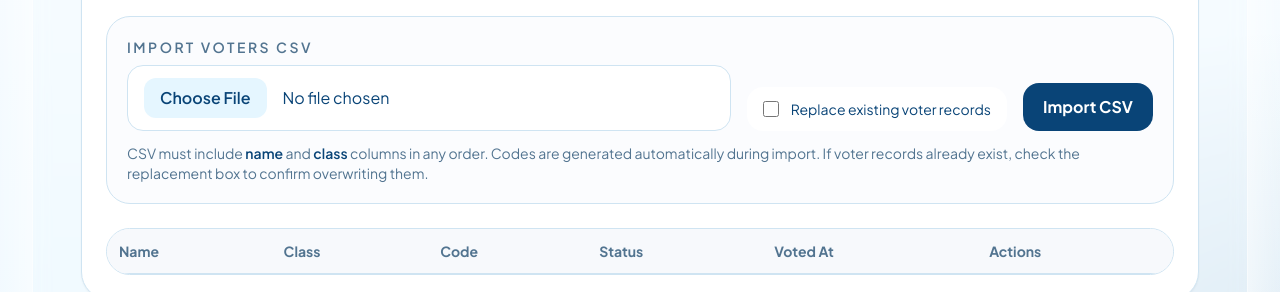
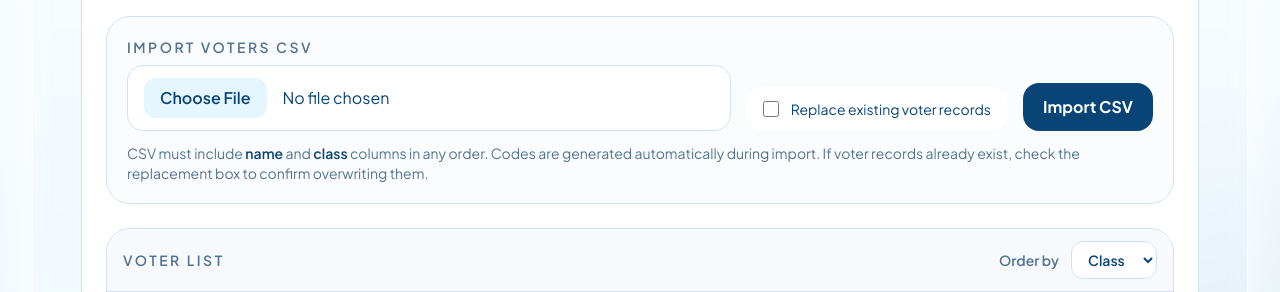
Before and after one commit to eigen-spaced/voting-booth, a FastAPI app: template app/templates/admin_dashboard.html in a window 1280 px wide. Shown: the part 606-898 px from the top of the page. Run offline with FastAPI, Linux system fonts and the light colour scheme; the template is opened without the code that fills it, so the values that code supplies are empty; some libraries are stand-ins or nearby versions.

Commit message:
feat: add ability to sort for name and class in admin page

```diff
--- a/app/main.py
+++ b/app/main.py
@@ -95,21 +95,23 @@ def admin_login_context(request: Request, error: str | None = None) -> dict:
     return {"request": request, "error": error, "disable_cache": True}
 
 
-def admin_dashboard_context(request: Request, db: Session) -> dict:
+def admin_dashboard_context(request: Request, db: Session, sort_by: str) -> dict:
     notice, notice_level = pop_admin_notice(request)
+    normalized_sort = sort_by if sort_by in {"name", "class"} else "class"
     return {
         "request": request,
         "admin_username": current_admin(request),
         "csrf_token": get_admin_csrf_token(request),
         "notice": notice,
         "notice_level": notice_level,
-        "voters": get_voters(db),
+        "voters": get_voters(db, normalized_sort),
         "candidate_categories": CANDIDATE_CATEGORIES,
         "candidates_by_category": get_candidates_by_category(db),
         "results_by_category": get_results_by_category(db),
         "export_url": f"/admin/export?key={ADMIN_SECRET_KEY}",
         "voter_export_url": f"/admin/voters/export?key={ADMIN_SECRET_KEY}",
         "code_digits": VOTER_CODE_DIGITS,
+        "voter_sort": normalized_sort,
         "disable_cache": True,
     }
 
@@ -324,10 +326,10 @@ def admin_login(
 
 
 @app.get("/admin", response_class=HTMLResponse)
-def admin_dashboard(request: Request, db: Session = Depends(get_db)):
+def admin_dashboard(request: Request, sort: str = Query("class"), db: Session = Depends(get_db)):
     if not ensure_admin_session(request):
         return apply_no_store(RedirectResponse("/admin/login", status_code=status.HTTP_303_SEE_OTHER))
-    return apply_no_store(templates.TemplateResponse("admin_dashboard.html", admin_dashboard_context(request, db)))
+    return apply_no_store(templates.TemplateResponse("admin_dashboard.html", admin_dashboard_context(request, db, sort)))
 
 
 @app.get("/admin/export")
--- a/app/templates/admin_dashboard.html
+++ b/app/templates/admin_dashboard.html
@@ -89,6 +89,16 @@
             </form>
 
             <div class="mt-6 overflow-hidden rounded-[24px] border border-line">
+                <div class="flex items-center justify-between border-b border-line bg-[#f7f9fc] px-4 py-3">
+                    <p class="text-sm font-semibold uppercase tracking-[0.18em] text-muted">Voter List</p>
+                    <form method="get" action="/admin" class="flex items-center gap-3">
+                        <label class="text-sm font-semibold text-muted" for="sort">Order by</label>
+                        <select class="rounded-xl border border-line bg-white px-3 py-2 text-sm font-semibold text-ink outline-none focus:border-brand focus:ring-4 focus:ring-brand/10" id="sort" name="sort" onchange="this.form.submit()">
+                            <option value="class" {% if voter_sort == "class" %}selected{% endif %}>Class</option>
+                            <option value="name" {% if voter_sort == "name" %}selected{% endif %}>Name</option>
+                        </select>
+                    </form>
+                </div>
                 <table class="min-w-full text-left text-sm">
                     <thead class="bg-[#f7f9fc] text-muted">
                         <tr class="border-b border-line">
```
Also changed, not shown: app/crud.py (+6 -2 lines).
